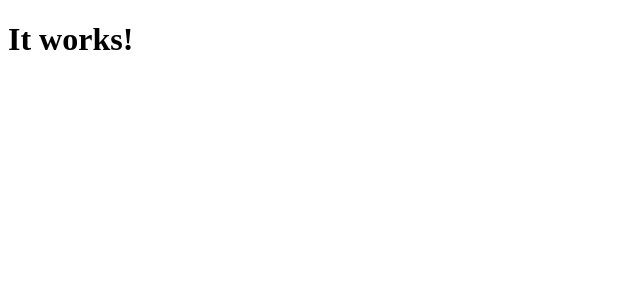
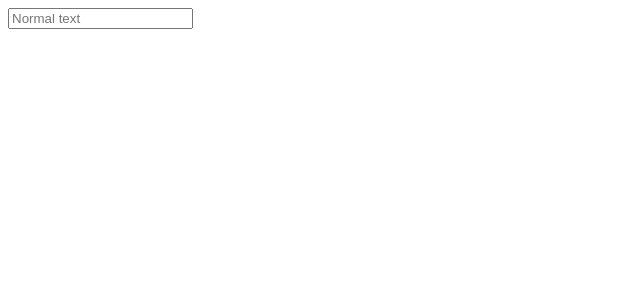
Before and after one commit to Johntejeda/Appcomer1.0, a React (Create React App) app: page / in a window 1280 px wide. Shown: the top 300 px of the page, without its empty margins (0-640 px from the left). Built offline with nearby package versions, Linux system fonts and the light colour scheme.

Commit message:
made textbox to render

```diff
--- a/package.json
+++ b/package.json
@@ -4,6 +4,7 @@
   "private": true,
   "dependencies": {
     "react": "^16.3.1",
+    "react-bootstrap": "^0.32.1",
     "react-dom": "^16.3.1",
     "react-scripts": "1.1.4"
   },
--- a/src/App.js
+++ b/src/App.js
@@ -1,11 +1,12 @@
 import React, { Component } from 'react';
-import Header from  './Components/Header.jsx'
+import Search from  './Components/Search.jsx'
 import './App.css';
 
 class App extends Component {
   render() {
     return (
-          <Header />
+
+          <Search />
     );
   }
 }
--- /dev/null
+++ b/src/Components/Search.jsx
@@ -0,0 +1,21 @@
+import React, { Component } from 'react';
+import {form,FormGroup,FormControl} from "react-bootstrap";
+
+
+class Search extends Component {
+  render() {
+    return (
+      <form>
+      <FormGroup>
+
+    <FormControl type="text" placeholder="Normal text" />
+
+      </FormGroup>
+      </form>
+
+
+    )
+  }
+};
+
+export default Search;
```
Also changed, not shown: 1 other file (tests, documents, lock files or other folders).
